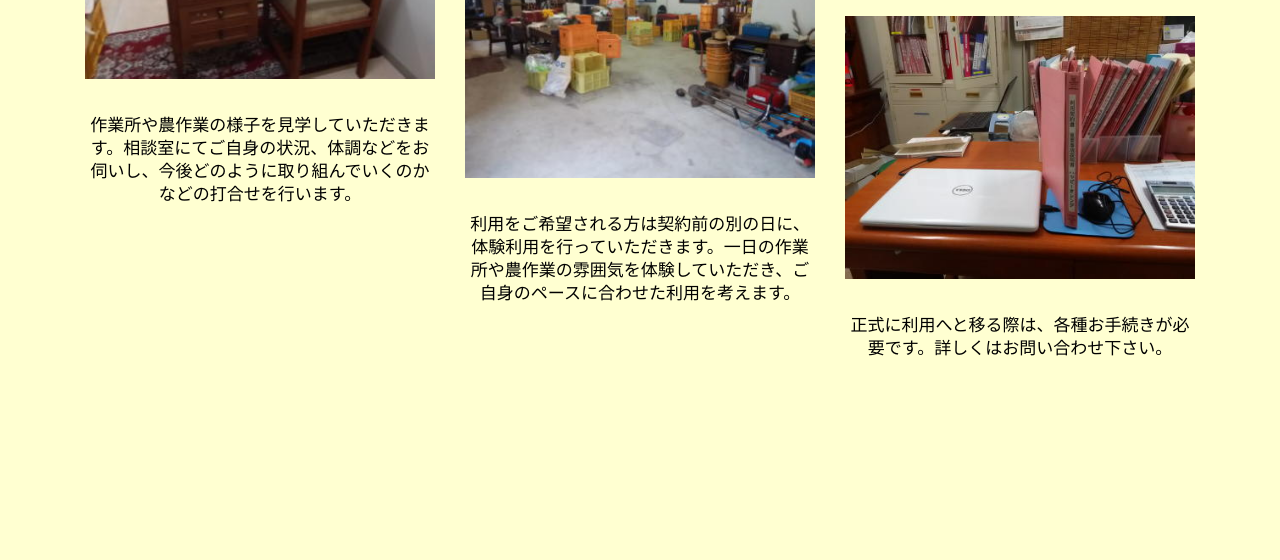
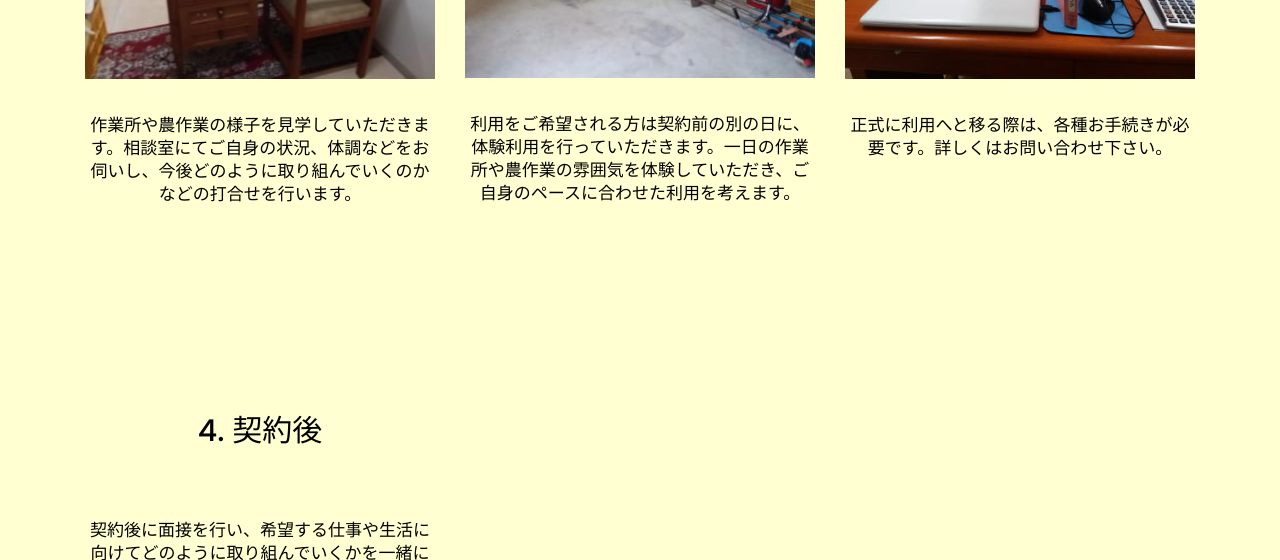
Before and after one commit to npo-happy-orange/homepage, a plain HTML site: page start-guide.html in a window 1280 px wide. Shown: the part 641-1201 px from the top of the page. Drawn offline with nearby package versions, Linux system fonts and the light colour scheme.

Commit message:
fix: margin

```diff
--- a/start-guide.html
+++ b/start-guide.html
@@ -105,14 +105,14 @@
 
                         </div>
                     </div>
-                    <div class="col-xl-4 col-lg-4 col-md-4 col-sm-12 margin_ttt">
+                    <div class="col-xl-4 col-lg-4 col-md-4 col-sm-12">
                         <div class="offer_box">
                             <h3>2. 体験</h3>
                             <figure><img src="images/start-guide2.jpeg" alt="img" /></figure>
                             <p>利用をご希望される方は契約前の別の日に、体験利用を行っていただきます。一日の作業所や農作業の雰囲気を体験していただき、ご自身のペースに合わせた利用を考えます。</p>
                         </div>
                     </div>
-                    <div class="col-xl-4 col-lg-4 col-md-4 col-sm-12 margin-lkk">
+                    <div class="col-xl-4 col-lg-4 col-md-4 col-sm-12">
                         <div class="offer_box">
                             <h3>3. 利用契約</h3>
                             <figure><img src="images/start-guide3.jpeg" alt="img" /></figure>
```
